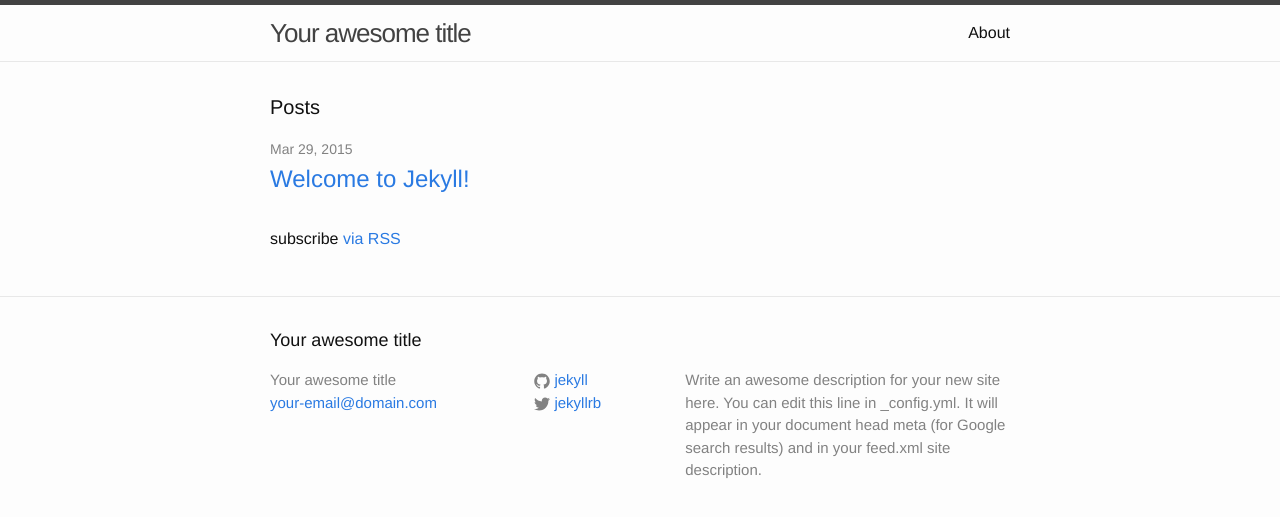
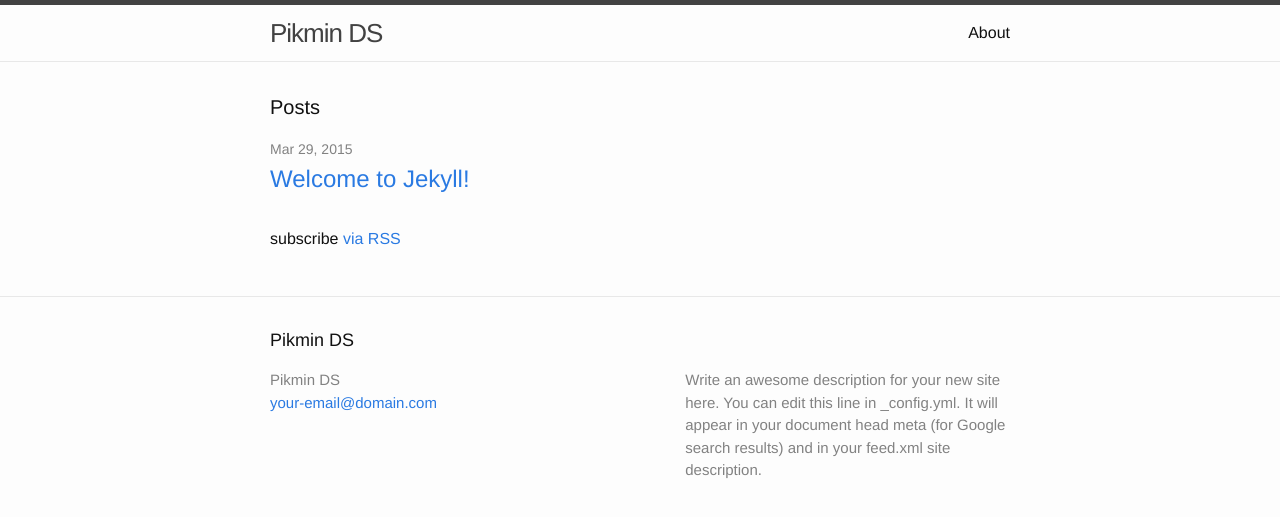
Before and after one commit to theirishduck/pikmin-nds, a Jekyll site: the page built from index.html, in a window 1280 px wide. Shown: the top 517 px of the page. Built offline with Jekyll 4.4.1, drawn with Linux system fonts in a browser that asks for light colours.

Commit message:
Merge remote-tracking branch 'origin/gh-pages' into gh-pages
Conflicts:
	index.html

```diff
--- a/_config.yml
+++ b/_config.yml
@@ -1,14 +1,14 @@
 # Site settings
-title: Your awesome title
+title: Pikmin DS
 email: your-email@domain.com
-description: > # this means to ignore newlines until "baseurl:"
+description: >
   Write an awesome description for your new site here. You can edit this
   line in _config.yml. It will appear in your document head meta (for
   Google search results) and in your feed.xml site description.
 baseurl: "/pikmin-nds" # the subpath of your site, e.g. /blog/
 url: "http://yourdomain.com" # the base hostname & protocol for your site
-twitter_username: jekyllrb
-github_username:  jekyll
+#twitter_username: jekyllrb
+#github_username:  jekyll
 
 # Build settings
 markdown: kramdown
```
